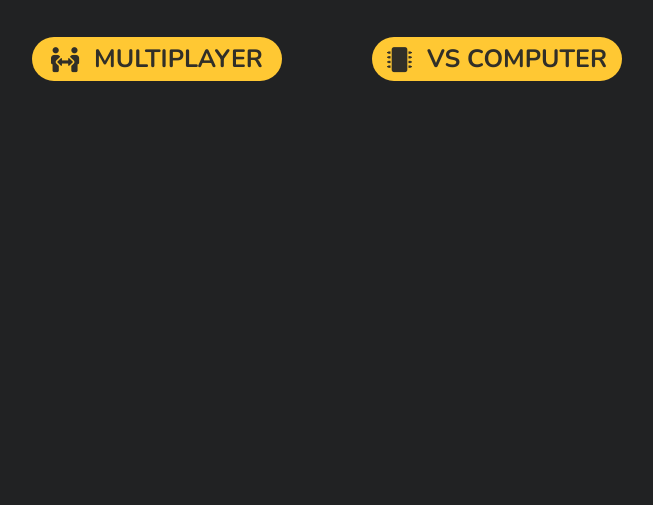
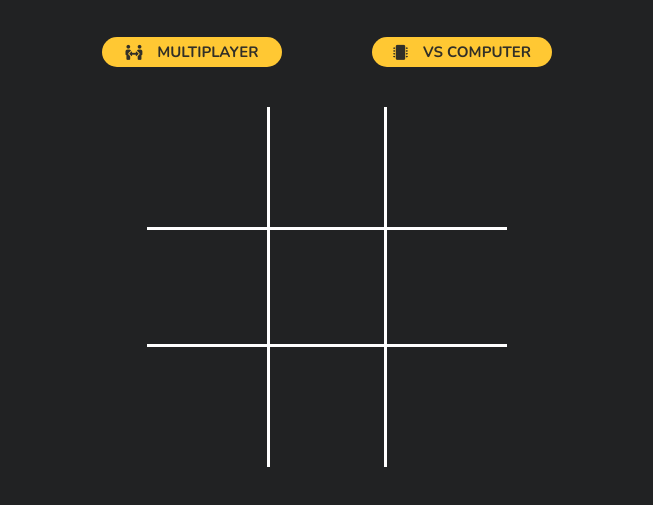
Before and after one commit to gzveriachvili/tic-tac-toe, a plain HTML site: page index.html in a window 1280 px wide. Shown: the part 129-634 px from the top of the page, without its empty margins (313-966 px from the left). Drawn offline with nearby package versions, Linux system fonts and the light colour scheme; a web font is replaced by a local one.

Commit message:
Created and displayed the gameboard object via the gameboard module.

```diff
--- a/css/style.css
+++ b/css/style.css
@@ -56,13 +56,13 @@ body {
 }
 
 .buttons button {
-  font-size: 25px;
+  font-size: 15px;
   padding: 5px 0px 5px 0px;
   font-family: 'Nunito', sans-serif;
   font-weight: 900;
   text-transform: uppercase;
-  min-width: 250px;
-  max-width: 250px;
+  min-width: 180px;
+  max-width: 180px;
   border-radius: 30px;
   background: #ffc833;
   color: #312f28;
@@ -101,3 +101,44 @@ body {
   justify-content: center;
   align-items: center;
 }
+
+.board-area {
+  margin-top: 40px;
+  display: grid;
+  grid-template-columns: 1fr 1fr 1fr;
+  grid-template-rows: 1fr 1fr 1fr;
+  grid-gap: 0px;
+}
+
+.cell {
+  width: 120px;
+  height: 120px;
+  display: flex;
+  justify-content: center;
+  align-items: center;
+  color: #fff;
+  font-size: 50px;
+  font-family: 'Nunito', sans-serif;
+  font-weight: 900;
+}
+
+.cell:hover {
+  cursor: pointer;
+  /*background: #2e2f336b;*/
+}
+
+.border-right {
+  border-right: 3px solid white;
+}
+
+.border-bottom {
+  border-bottom: 3px solid white;
+}
+
+.border-left {
+  border-left: 3px solid #fff;
+}
+
+.border-top {
+  border-top: 3px solid #fff;
+}
--- a/index.html
+++ b/index.html
@@ -13,7 +13,7 @@
       integrity="sha384-DyZ88mC6Up2uqS4h/KRgHuoeGwBcD4Ng9SiP4dIRy0EXTlnuz47vAwmeGwVChigm"
       crossorigin="anonymous"
     />
-    <script src="./js/script.js"></script>
+    <script src="./js/script.js" defer></script>
   </head>
   <body>
     <div class="top">
@@ -26,5 +26,6 @@
       <button><i class="fas fa-people-arrows"></i>Multiplayer</button>
       <button><i class="fas fa-microchip"></i>VS Computer</button>
     </div>
+    <div class="board-area"></div>
   </body>
 </html>
--- a/js/script.js
+++ b/js/script.js
@@ -33,3 +33,72 @@
 
 // If 3 markers connect, and the marker is X, then the user won. If 3 markers connect, and the marker is O, then user lost.
 // If no empty cells are left, and there is no 3-way connection, then its a draw.
+
+// Game board object created with a module, since we only need of this object
+const gameBoard = (() => {
+  let board = [];
+  const boardArea = document.querySelector('.board-area');
+  const createBoard = () => {
+    for (let i = 0; i < 9; i++) {
+      board[i] = null;
+    }
+  };
+  createBoard();
+  const displayGameBoard = () => {
+    for (let i = 0; i <= board.length - 1; i++) {
+      const cell = document.createElement('div');
+      cell.classList.add('cell');
+      boardArea.appendChild(cell);
+      switch (i) {
+        case 0:
+          break;
+        case 1:
+          cell.classList.add('border-left');
+          cell.classList.add('border-right');
+          break;
+        case 2:
+          break;
+        case 3:
+          cell.classList.add('border-top');
+          cell.classList.add('border-bottom');
+          break;
+        case 4:
+          cell.classList.add('border-left');
+          cell.classList.add('border-bottom');
+          cell.classList.add('border-top');
+          cell.classList.add('border-right');
+          break;
+        case 5:
+          cell.classList.add('border-top');
+          cell.classList.add('border-bottom');
+          break;
+        case 6:
+          break;
+        case 7:
+          cell.classList.add('border-left');
+          cell.classList.add('border-right');
+          break;
+        case 8:
+          break;
+      }
+    }
+  };
+  return { board, displayGameBoard };
+})();
+
+console.log(gameBoard.board);
+gameBoard.displayGameBoard();
+
+// Player objects created with a factory function and NOT a module, since we'll need multiple of them
+const playerFactory = (name, marker) => {
+  const getName = () => name;
+  const getMarker = () => marker;
+
+  return { getName, getMarker };
+};
+
+// Object created in a module with the intention of controlling the flow of the game
+const gameFlow = (() => {})();
+
+const player1 = playerFactory('Bob', 'X');
+console.log(player1.getName());
```
